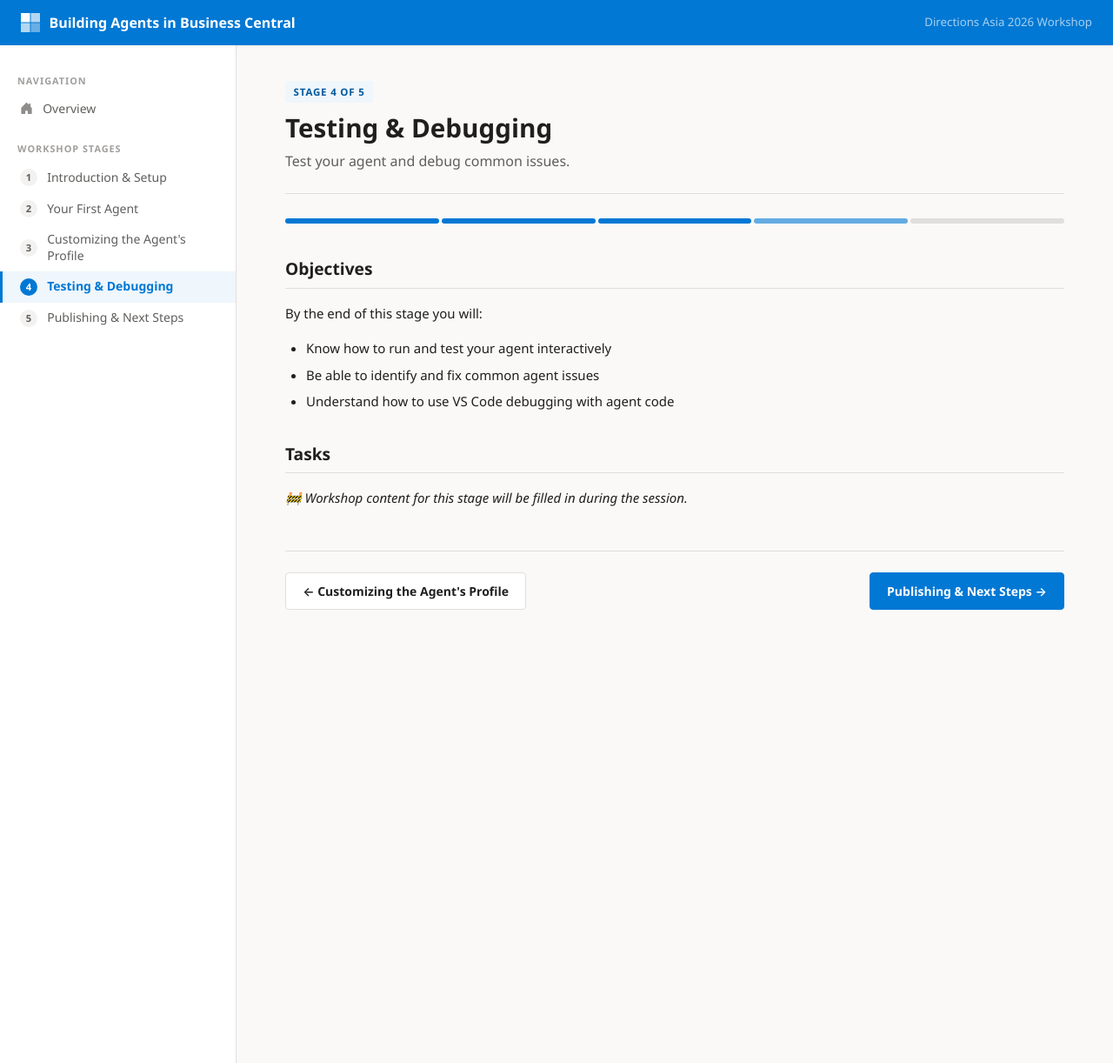
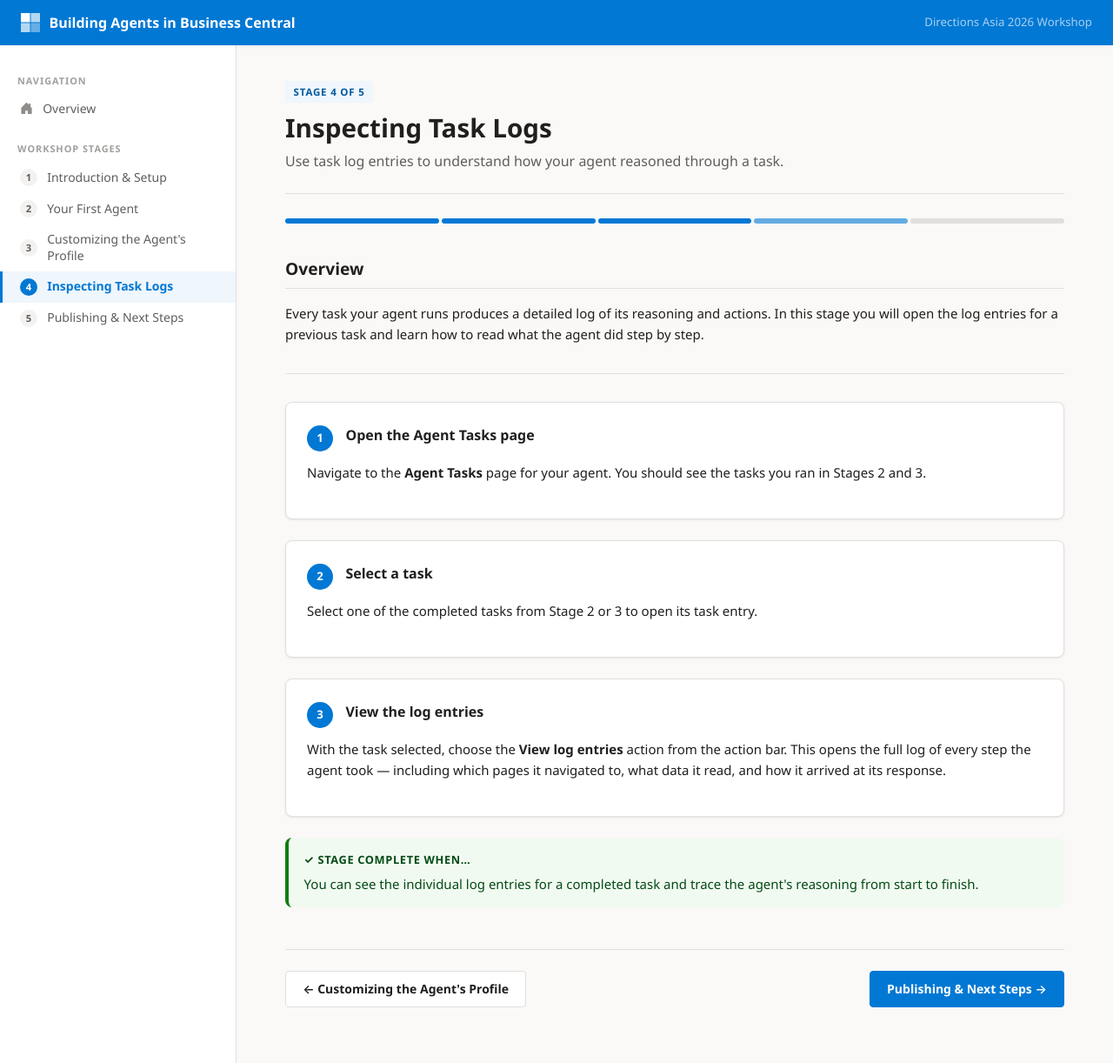
Before and after one commit to thloke/directionsAsia2026, a Jekyll site: the page built from stages/04-testing.md, in a window 1280 px wide and 1222 px high. Shown: the whole window at 87% size. Built offline with Jekyll 4.4.1, drawn with Linux system fonts in a browser that asks for light colours.

Commit message:
Stage 4: add task log inspection content
Co-authored-by: Copilot <223556219+Copilot@users.noreply.github.com>

```diff
--- a/_config.yml
+++ b/_config.yml
@@ -24,10 +24,10 @@ stages:
     description: "Use profile customization to control what your agent can see and access."
     icon: "🎨"
   - num: 4
-    title: "Testing & Debugging"
+    title: "Inspecting Task Logs"
     url: "/stages/04-testing/"
-    description: "Test your agent and debug common issues."
-    icon: "🧪"
+    description: "Use task log entries to understand how your agent reasoned through a task."
+    icon: "🔍"
   - num: 5
     title: "Publishing & Next Steps"
     url: "/stages/05-publishing/"
--- a/stages/04-testing.md
+++ b/stages/04-testing.md
@@ -1,22 +1,45 @@
 ---
 layout: stage
-title: "Testing & Debugging"
+title: "Inspecting Task Logs"
 stage_num: 4
-description: "Test your agent and debug common issues."
+description: "Use task log entries to understand how your agent reasoned through a task."
 prev_stage: /stages/03-profile-customization/
 prev_title: "Customizing the Agent's Profile"
 next_stage: /stages/05-publishing/
 next_title: "Publishing & Next Steps"
 ---
 
-## Objectives
+## Overview
 
-By the end of this stage you will:
+Every task your agent runs produces a detailed log of its reasoning and actions. In this stage you will open the log entries for a previous task and learn how to read what the agent did step by step.
 
-- Know how to run and test your agent interactively
-- Be able to identify and fix common agent issues
-- Understand how to use VS Code debugging with agent code
+---
 
-## Tasks
+<div class="task-card">
+  <div class="task-card-header">
+    <div class="task-number">1</div>
+    <h3>Open the Agent Tasks page</h3>
+  </div>
+  <p>Navigate to the <strong>Agent Tasks</strong> page for your agent. You should see the tasks you ran in Stages 2 and 3.</p>
+</div>
 
-*&#128679; Workshop content for this stage will be filled in during the session.*
+<div class="task-card">
+  <div class="task-card-header">
+    <div class="task-number">2</div>
+    <h3>Select a task</h3>
+  </div>
+  <p>Select one of the completed tasks from Stage 2 or 3 to open its task entry.</p>
+</div>
+
+<div class="task-card">
+  <div class="task-card-header">
+    <div class="task-number">3</div>
+    <h3>View the log entries</h3>
+  </div>
+  <p>With the task selected, choose the <strong>View log entries</strong> action from the action bar. This opens the full log of every step the agent took — including which pages it navigated to, what data it read, and how it arrived at its response.</p>
+</div>
+
+<div class="callout callout-tip">
+  <div class="callout-title">&#10003; Stage complete when…</div>
+  You can see the individual log entries for a completed task and trace the agent's reasoning from start to finish.
+</div>
```
Also changed, not shown: stages/05-publishing.md (+1 -1 lines).
